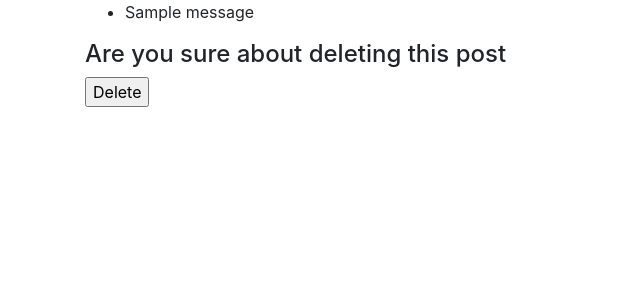
After one commit to TheBlackDude/simple-pastebin, a Django app: page /delete/1 in a window 1280 px wide. The commit adds this page. Shown: the top 300 px of the page, without its empty margins (0-640 px from the left). Run offline with Django 3.2, Linux system fonts and the light colour scheme; tables that the repository leaves empty hold one stand-in row (values such as "Sample post"); one stand-in notice (Sample message) is shown; some libraries are stand-ins or nearby versions.

Commit message:
feat: add Delete Post functionality.

```diff
--- a/post/templates/base.html
+++ b/post/templates/base.html
@@ -15,6 +15,15 @@
 
 <body>
   <div class="container">
+    {% if messages %}
+      <div class="messages">
+        <ul>
+          {% for message in messages %}
+            <li class="{{ message.tag }}">{{message}}</li>
+          {% endfor %}
+        </ul>
+      </div>
+    {% endif %}
     {% block content %}
     {% endblock %}
   </div>
--- a/post/templates/post/detail.html
+++ b/post/templates/post/detail.html
@@ -16,7 +16,7 @@
     <div class="col-md-6">
       <h4>Delete Post</h4>
       <div>
-        <a href="{% url 'delete' {{object.id}} %}">Delete me?</a>
+        <a href="{% url 'delete' object.id %}">Delete me?</a>
       </div>
     </div>
   </div>
--- /dev/null
+++ b/post/templates/post/post_confirm_delete.html
@@ -0,0 +1,13 @@
+{% extends 'base.html' %}
+
+{% block content %}
+   <div class="row">
+     <div class="col-md-6">
+       <h4>Are you sure about deleting this post</h4>
+       <form action="{% url 'delete' object.id %}" method="post">
+         {% csrf_token %}
+         <input type="submit" value="Delete">
+       </form>
+     </div>
+   </div>
+{% endblock %}
--- a/post/urls.py
+++ b/post/urls.py
@@ -1,8 +1,9 @@
 from django.urls import path
 
-from .views import HomeView, DetailView
+from .views import HomeView, DetailView, DeleteView
 
 urlpatterns = [
     path('', HomeView.as_view(), name='home'),
     path('<str:post_url>', DetailView.as_view(), name='detail'),
+    path('delete/<int:pk>', DeleteView.as_view(), name='delete'),
 ]
--- a/post/views.py
+++ b/post/views.py
@@ -1,5 +1,5 @@
 from django.shortcuts import render
-from django.views.generic import CreateView, DetailView
+from django.views.generic import CreateView, DetailView, DeleteView
 from django.urls import reverse_lazy
 
 from .models import Post
@@ -11,6 +11,7 @@ class HomeView(CreateView):
     form_class = PostForm
     template_name = 'post/home.html'
     success_url = reverse_lazy('home')
+    success_message = 'Post was created successfully'
 
     def get_context_data(self, **kwargs):
         context = super().get_context_data(**kwargs)
@@ -27,3 +28,9 @@ class DetailView(DetailView):
         post_url = self.kwargs.get('post_url')
         obj = self.model.objects.filter(post_url=post_url)
         return obj.get()
+
+
+class DeleteView(DeleteView):
+    model = Post
+    success_url = reverse_lazy('home')
+    success_message = 'Post was deleted successfully'
```
